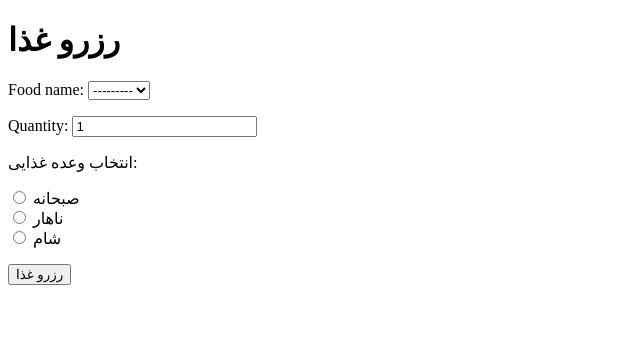
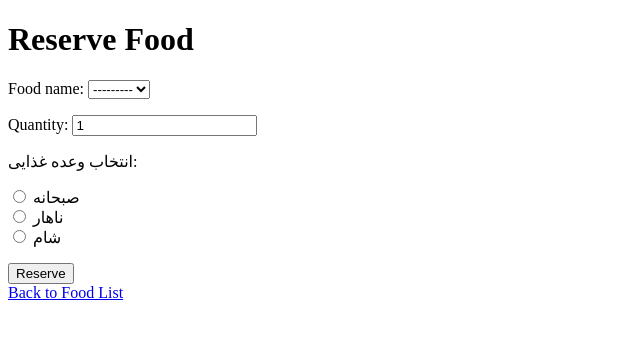
Before and after one commit to haniyeabdollahzadeh/db_403, a Django app: page /food/reserve/ in a window 1280 px wide. Shown: the top 339 px of the page, without its empty margins (0-640 px from the left). Run offline with Django 5.2, Linux system fonts and the light colour scheme; the visitor is signed in with stand-in values (Sample User, id 1); data that the repository does not hold is empty.

Commit message:
change reservation create

```diff
--- a/reservation/templates/reservation_create.html
+++ b/reservation/templates/reservation_create.html
@@ -1,22 +1,17 @@
 <!DOCTYPE html>
-<html lang="fa">
+<html lang="en">
 <head>
     <meta charset="UTF-8">
     <meta name="viewport" content="width=device-width, initial-scale=1.0">
-    <title>رزرو غذا</title>
+    <title>Create Reservation</title>
 </head>
 <body>
-    <h1>رزرو غذا</h1>
-    {% if user.is_authenticated %}
-    <!-- فرم رزرو غذا برای کاربرانی که وارد شده‌اند -->
-    <form method="post">
-      {% csrf_token %}
-      {{ form.as_p }}
-      <button type="submit">رزرو غذا</button>
+    <h1>Reserve Food</h1>
+    <form method="POST">
+        {% csrf_token %}
+        {{ form.as_p }}
+        <button type="submit">Reserve</button>
     </form>
-  {% else %}
-    <p>برای رزرو غذا باید وارد حساب کاربری خود شوید. <a href="{% url 'login' %}?next={{ request.path }}">وارد شوید</a></p>
-  {% endif %}
-
+    <a href="{% url 'food_list' %}">Back to Food List</a>
 </body>
 </html>
```
